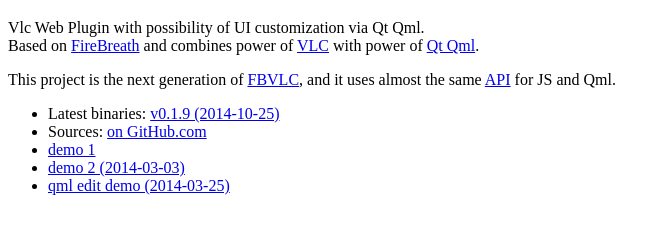
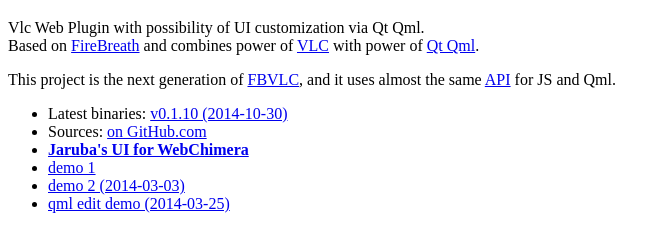
Before and after one commit to RSATom/WebChimera, a plain HTML site: page index.html in a window 1280 px wide. Shown: the part 61-312 px from the top of the page, without its empty margins (0-670 px from the left). Drawn offline with Linux system fonts and the light colour scheme.

Commit message:
v0.1.10 and added linkt to Jaruba's UI

```diff
--- a/index.html
+++ b/index.html
@@ -25,8 +25,9 @@
 </p>
 
 <UL>
-<LI> Latest binaries: <a href="https://sourceforge.net/projects/webchimera/files/WebChimera%200.1.9/">v0.1.9 (2014-10-25)</a>
+<LI> Latest binaries: <a href="https://sourceforge.net/projects/webchimera/files/WebChimera%200.1.10">v0.1.10 (2014-10-30)</a>
 <LI> Sources: <a href="https://github.com/RSATom/WebChimera">on GitHub.com</a>
+<LI> <a href="http://jaruba.github.io/WebchimeraGUI"><b>Jaruba's UI for WebChimera</b></a>
 <LI> <a href="demos/basic/basic_1.htm">demo 1</a>
 <LI> <a href="demos/basic/basic_2.htm">demo 2 (2014-03-03)</a>
 <LI> <a href="demos/qml_edit/qml_edit.htm">qml edit demo (2014-03-25)</a>
```
